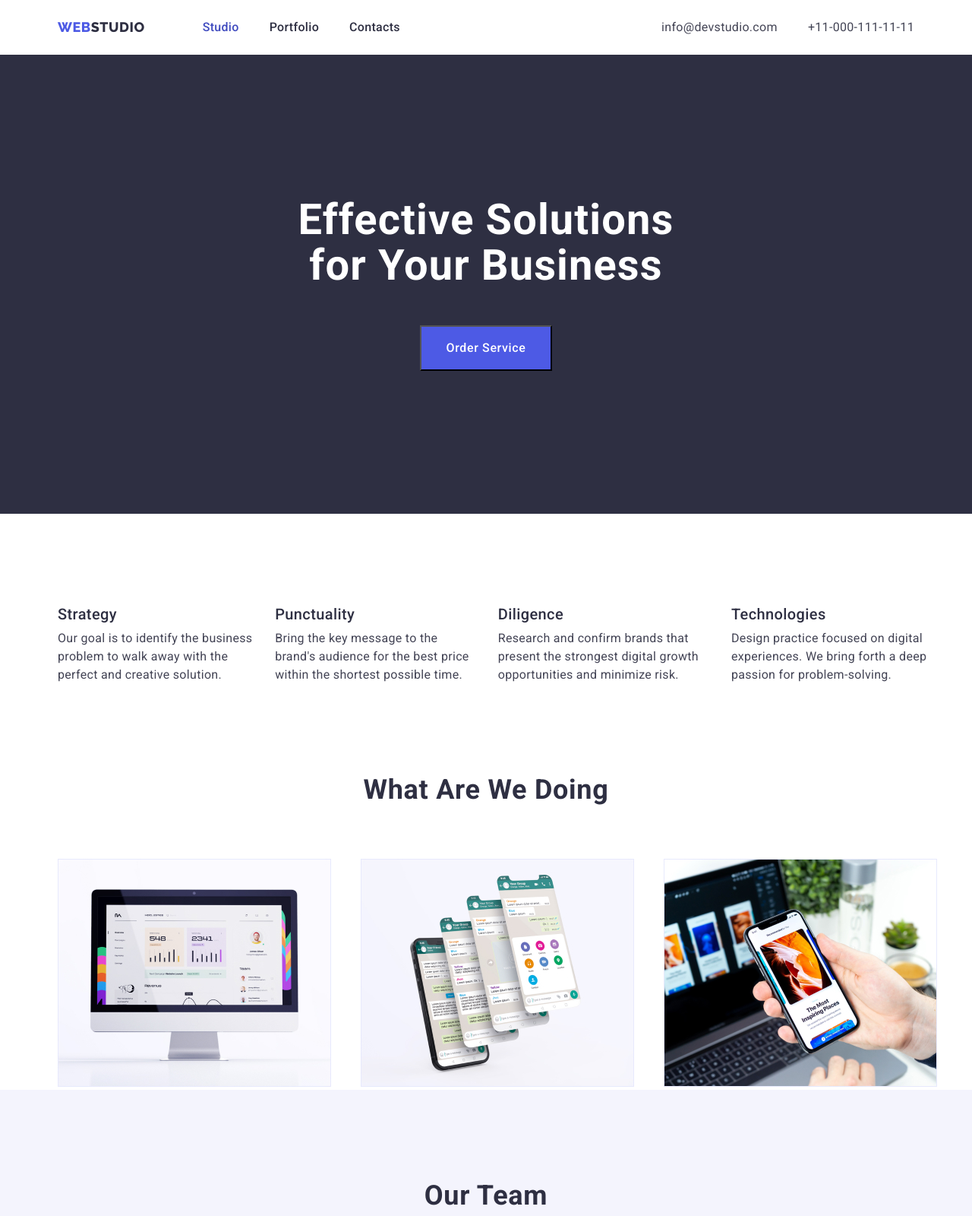
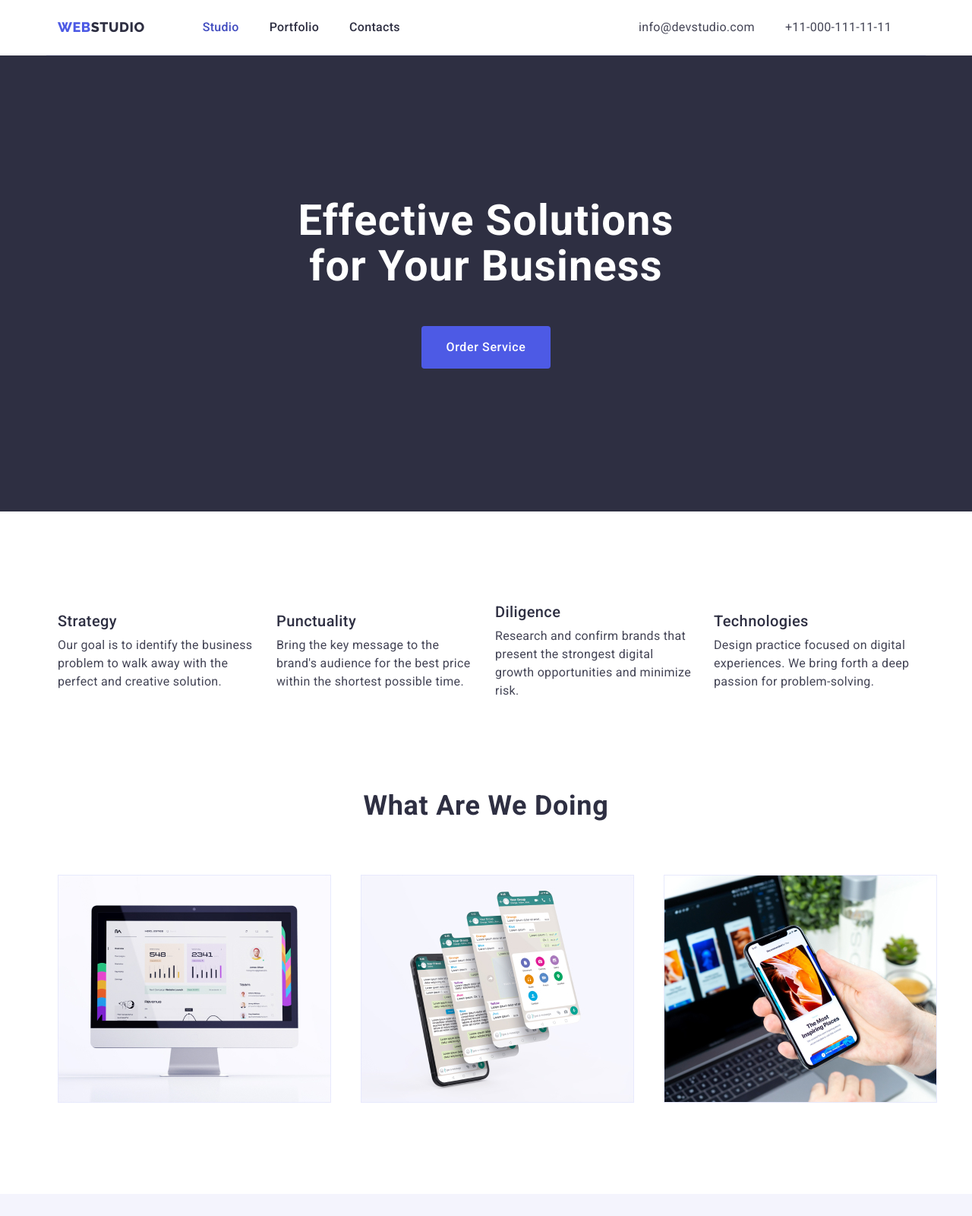
Before and after one commit to InfernoGreen/homework-03, a plain HTML site: page index.html in a window 1280 px wide. Shown: the top 1600 px of the page at 76% size. Drawn offline with nearby package versions, Linux system fonts and the light colour scheme.

Commit message:
Add files via upload

```diff
--- a/css/css/style.css
+++ b/css/css/style.css
@@ -20,6 +20,7 @@ body {
   font-size: 16px;
   background-color: #ffffff;
 }
+
 h2,
 h3,
 h4,
@@ -30,15 +31,19 @@ ul {
   margin: 0;
   padding: 0;
 }
-button{
+.mail, .tel{
+  padding: 24px 0 ;
+}
+button {
   cursor: pointer;
+  border-radius: 4px;
 }
-)
-img{
+img {
   display: block;
   max-width: 100%;
   height: auto;
 }
+
 .hidden {
   position: absolute;
   width: 1px;
@@ -51,9 +56,11 @@ img{
   clip: rect(0 0 0 0);
   overflow: hidden;
 }
+
 .section {
   padding: 120px 0;
 }
+
 .container {
   padding-left: 15px;
   padding-right: 15px;
@@ -61,24 +68,29 @@ img{
   margin-left: auto;
   margin-right: auto;
 }
+
 .link {
   text-decoration: none;
 }
+
 .list {
   list-style: none;
   margin: 0;
   padding: 0;
 }
-.img-shad{
+
+.img-shad {
   box-shadow: 0px 1px 6px rgba(46, 47, 66, 0.08),
-  0px 1px 1px rgba(46, 47, 66, 0.16),
-  0px 2px 1px rgba(46, 47, 66, 0.08);
+    0px 1px 1px rgba(46, 47, 66, 0.16), 0px 2px 1px rgba(46, 47, 66, 0.08);
 }
+
 /* HEDDER>>>>>>>>>>>>>>>>>> LOGO + NAV + ADDRESS*/
 .header-container {
   display: flex;
   align-items: center;
+  border-bottom: 1px solid #E7E9FC;
 }
+
 /*>>>>>>>>>>>>>>>>>>>>>>>>>>>>>>>>>>>LOGO */
 .logo {
   font-family: 'Raleway';
@@ -96,6 +108,7 @@ img{
 .logo span {
   color: #2e2f42;
 }
+
 /*>>>>>>>>>>>>>>>>>>>>>>>>>>>>>>>>>>>>>>>>NAVIGATION */
 .link-menu {
   letter-spacing: 0.02em;
@@ -105,10 +118,12 @@ img{
   display: inline-flex;
   padding: 24px 0;
 }
+
 .link-menu:hover,
-.link-menu:focus{
+.link-menu:focus {
   color: var(--hover-color);
 }
+
 .header-menu li:not(:last-child) {
   margin-right: 40px;
 }
@@ -116,42 +131,54 @@ img{
 .navig_menu {
   display: inline-flex;
 }
+
 .adres_menu {
   list-style: none;
   display: flex;
+  padding-right: 30px;
+
 }
+
 /* >>>>>>>>>>>>>>>>>>>>>>>>>>>>>>>>>>>>>>ADDRESS*/
 .header-adr {
   margin-left: auto;
 }
+
 .position-adres {
-  padding-right: 40px;
+  margin-right: 40px;
 }
+
 .address_link {
   line-height: 1.5;
   letter-spacing: 0.02em;
   color: var(--body-color);
   font-style: normal;
   text-decoration: none;
+
 }
+
 .address_link:hover,
 .address_link:focus {
   color: #404bbf;
 }
+
 .activ {
   color: var(--hover-color);
 }
+
 /* >>>>>>>>>>>>>>>>>>>>>>>>>>>>>>>>>>>>>>>>>>>BLOCK HERO*/
 .hero {
   background-color: var(--hero-bgc);
   padding-top: 188px;
   padding-bottom: 188px;
 }
+
 .container-hero {
   display: flex;
   align-items: center;
   flex-direction: column;
 }
+
 .herotitle {
   display: inline-flex;
   margin: 0;
@@ -162,6 +189,7 @@ img{
   color: var(--wight-color);
   text-align-last: center;
 }
+
 .herobtn {
   font-weight: 500;
   line-height: 1.5;
@@ -172,12 +200,14 @@ img{
   font-size: 16px;
   margin-top: 48px;
   padding: 16px 32px;
+  border: none;
 }
+
 .herobtn:hover {
   background: var(--hover-color);
 }
+
 /*>>>>>>>>>>>>>>>>>>>>>>>>>>>>>>>>>>>>>>>>MOTIVATION SECTION*/
-
 
 .container-m {
   box-sizing: border-box;
@@ -186,8 +216,12 @@ img{
   align-items: center;
   list-style: none;
 }
-.container-m :not(:last-child){
-  margin-right:24px ;
+
+.container-m :not(:last-child) {
+  margin-right: 24px;
+}
+.weig_li{
+  width: 264px;
 }
 .motivation.title {
   font-weight: 500;
@@ -197,11 +231,13 @@ img{
   letter-spacing: 0.02em;
   margin-bottom: 8px;
 }
+
 .motivation.text {
   line-height: 1.5;
   color: var(--body-color);
   letter-spacing: 0.02em;
 }
+
 .section-title {
   font-size: 36px;
   line-height: 1.11;
@@ -210,6 +246,7 @@ img{
   text-transform: capitalize;
   color: var(--heading-color);
 }
+
 /* >>>>>>>>>>>>>>>>>>>>>>>>>>>>>>>>>>>>>>>>>>>>Our Services*/
 /*THIS container*/
 .container-wawdoing {
@@ -223,20 +260,31 @@ img{
   justify-content: space-between;
   align-items: flex-start;
 }
-.wawdoing.section{
-  padding: 0;
+.weig_li_waw {
+  width: 360px;
 }
+.wawdoing.section {
+  padding-top: 0;
+}
+
 /* >>>>>>>>>>>>>>>>>>>>>>>>>>>>>>>>>>>>>>>>>>>Our TEAM*/
 .team {
   background: #f4f4fd;
   padding: 120px 0;
 }
-.team-photo{
+
+.team-photo {
   display: block;
+  width: 264px;
 }
+
 .section-title {
   margin-bottom: 70px;
 }
+
+/* .container-footer{
+  padding: 0;
+} */
 .container-team-card {
   width: 1158px;
   display: flex;
@@ -245,12 +293,15 @@ img{
   justify-content: space-evenly;
   text-align: center;
 }
+
 .team-list {
   background: #ffffff;
 }
-.team-list :not(:last-child){
+
+.team-list :not(:last-child) {
   margin: 0;
 }
+
 .team-name {
   font-weight: 500;
   font-size: 20px;
@@ -260,6 +311,7 @@ img{
 
   margin-bottom: 8px;
 }
+
 .team-job {
   line-height: 1.5;
   letter-spacing: 0.02em;
@@ -270,6 +322,7 @@ img{
 .footer {
   background-color: var(--heading-color);
 }
+
 /* >>>>>>>>>>>>>>>>>>>>>>>>>>>>>>>>>>>>>>>>>>*/
 
 /* >>>>>>>>>>>>>>>>>>>>>>>>>>>>>>>>>>>>>>>>>>*/
@@ -282,11 +335,13 @@ img{
   color: var(--btn-color);
   text-decoration: none;
   padding: 0;
-  margin:0 0 16px 0;
+  margin: 0 0 16px 0;
 }
+
 .footer {
   padding: 100px 0;
 }
+
 .footer-logo span {
   color: #f4f4fd;
 }
@@ -302,8 +357,8 @@ img{
   width: 1158px;
   margin-left: auto;
   margin-right: auto;
-  padding: 100px 0;
 }
+
 /*>>>>>>>>>>>>>>>>>>>>>>>>>>>>>>>>>>>>>>>>>>>>>>>>>>>>>>>>>>>>>>>>PROGECT LIST( NAVIGATION IN HEADER)*/
 
 .container-main-portf {
@@ -316,19 +371,19 @@ img{
   align-items: center;
   justify-content: center;
 }
+
 .portf_navig_container {
   display: inline-flex;
   row-gap: 20px;
   justify-content: center;
   column-gap: 24px;
-  margin: 0px;
-
-}
-.portf_navig_container li {
-  flex-direction: row;
-  padding: 0px;
   margin-bottom: 72px;
 }
+
+.portf_navig_container li {
+  padding: 0px;
+}
+
 .portf_navig_container button {
   display: flex;
   flex-direction: row;
@@ -336,34 +391,31 @@ img{
   padding: 12px 24px;
   gap: 24%;
 }
+
 .card {
   display: flex;
   flex-wrap: wrap;
-  justify-content: space-around;
   column-gap: 24px;
   row-gap: 48px;
-
-}
-.card-set {
-  display: inline;
-  flex-direction: column;
-  border-left: 1px solid #E7E9FC;
-  border-right: 1px solid #E7E9FC;
-  border-bottom: 1px solid #E7E9FC;
 }
 
 .card-contant {
-font-weight: 500;
-padding: 32px 16px;
+  font-weight: 500;
+  padding: 32px 16px;
+  border-left: 1px solid #e7e9fc;
+  border-right: 1px solid #e7e9fc;
+  border-bottom: 1px solid #e7e9fc;
 }
 
-.project-text{
-color: var(--body-color);
-margin-top: 8px;
+.project-text {
+  color: var(--body-color);
+  margin-top: 8px;
 }
+
 .project li {
   list-style: none;
 }
+
 .project button {
   background: #f4f4fd;
   border: 1px solid #e7e9fc;
@@ -377,6 +429,7 @@ margin-top: 8px;
   letter-spacing: 0.04em;
   color: var(--btn-color);
 }
+
 .project button:hover,
 .project button:focus {
   background: var(--hover-color);
--- a/index.html
+++ b/index.html
@@ -59,28 +59,28 @@
       <div class="container">
         <h2 class="hidden" hidden>motivation</h2>
         <ul class="container-m ">
-          <li>
-            <h3 class="motivation title">Strategy</h3>
-            <p class="motivation text">
-              Our goal is to identify the business problem to walk away with the
-              perfect and creative solution.
+          <li class="weig_li">
+          <h3 class="motivation title">Strategy</h3>
+          <p class="motivation text">
+            Our goal is to identify the business problem to walk away with the
+            perfect and creative solution.
             </p>
           </li>
-          <li>
-            <h3 class="motivation title">Punctuality</h3>
+            <li class="weig_li">
+              <h3 class="motivation title">Punctuality</h3>
             <p class="motivation text">
               Bring the key message to the brand's audience for the best price
               within the shortest possible time.
             </p>
           </li>
-          <li>
+          <li class="weig_li">
             <h3 class="motivation title">Diligence</h3>
             <p class="motivation text">
               Research and confirm brands that present the strongest digital
               growth opportunities and minimize risk.
             </p>
           </li>
-          <li>
+          <li class="weig_li">
             <h3 class="motivation title">Technologies</h3>
             <p class="motivation text">
               Design practice focused on digital experiences. We bring forth a
@@ -94,13 +94,13 @@
       <div class="container">
         <h2 class="section-title">What are we doing</h2>
         <ul class="container-wawdoing">
-          <li>
+          <li class="weig_li_waw">
             <img class="wawdoing pic" src="./images/computer.jpg" alt="computer" width="360" />
           </li>
-          <li>
+          <li class="weig_li_waw">
             <img src="./images/phone.jpg" alt="mobile telephone" width="360" />
           </li>
-          <li>
+          <li class="weig_li_waw">
             <img src="./images/app.jpg" alt="Phone & computer adds" width="360" />
           </li>
         </ul>
```
Also changed, not shown: portfolio.html (+1 -1 lines).
